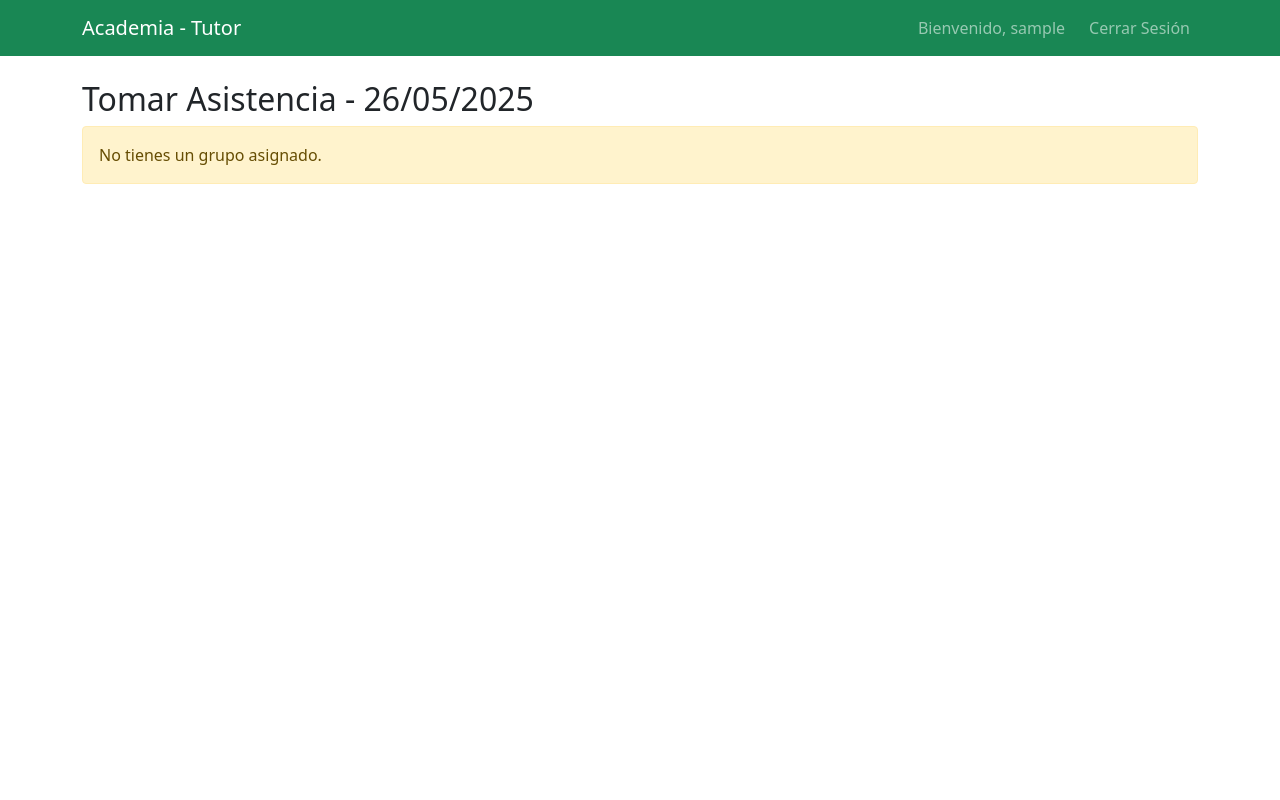
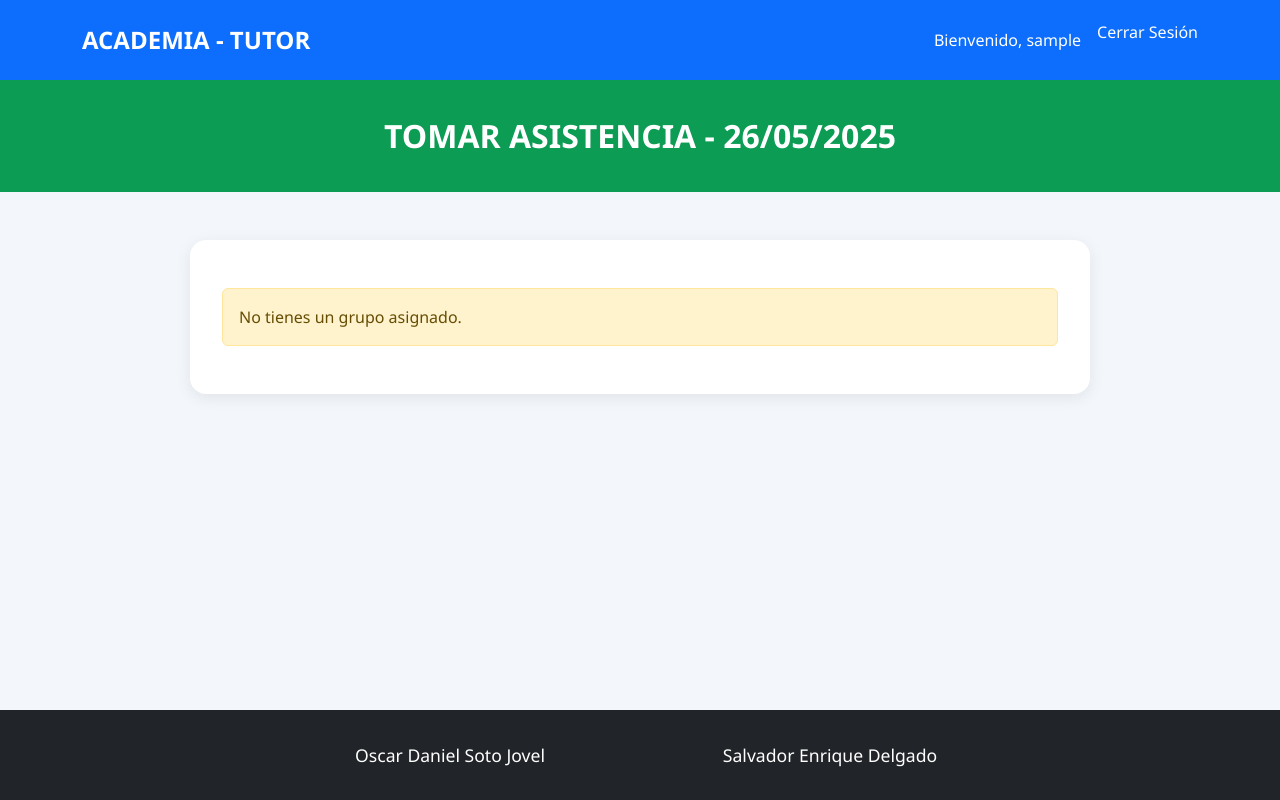
Before and after one commit to DanielSotoo/Desafiopractico3-DSS, a PHP site: template views/asistencia/index.php in a window 1280 px wide. Run offline with PHP 8.4, Linux system fonts and the light colour scheme; the template is opened without the code that fills it, so the values that code supplies are empty; the visitor is signed in with stand-in values (Sample User, id 1).

Commit message:
Update index.php

```diff
--- a/views/asistencia/index.php
+++ b/views/asistencia/index.php
@@ -1,39 +1,96 @@
-<?php
-// views/asistencia/index.php
-?>
 <!DOCTYPE html>
-<html>
+<html lang="es">
 <head>
-    <title>Tomar Asistencia</title>
-    <link href="https://cdn.jsdelivr.net/npm/bootstrap@5.1.3/dist/css/bootstrap.min.css" rel="stylesheet">
+    <meta charset="UTF-8">
+    <title>Asistencia - Academia</title>
+    <link href="https://cdn.jsdelivr.net/npm/bootstrap@5.3.0/dist/css/bootstrap.min.css" rel="stylesheet">
+    <style>
+        html, body {
+            height: 100%;
+            margin: 0;
+            font-family: 'Segoe UI', sans-serif;
+            background-color: #f3f6fa;
+        }
+        .page-container {
+            display: flex;
+            flex-direction: column;
+            min-height: 100vh;
+        }
+        .main-content {
+            flex: 1;
+        }
+        .navbar {
+            background-color: #0d6efd;
+            height: 80px;
+        }
+        .navbar-brand {
+            font-size: 1.5rem;
+            font-weight: bold;
+        }
+        .section-title-bar {
+            background-color: rgb(12, 156, 84);
+            color: white;
+            padding: 2rem 1rem;
+            font-size: 2rem;
+            font-weight: bold;
+            text-align: center;
+            width: 100%;
+        }
+        .form-container {
+            max-width: 900px;
+            margin: 3rem auto;
+            padding: 2rem;
+            background: white;
+            border-radius: 1rem;
+            box-shadow: 0 4px 16px rgba(0, 0, 0, 0.08);
+        }
+        .form-label {
+            font-weight: 600;
+            color: #2c3e50;
+        }
+        .table thead {
+            background-color: #f0f0f0;
+        }
+        .footer {
+            background-color: #212529;
+            color: white;
+            padding: 2rem 0;
+            text-align: center;
+        }
+        .footer .row > div {
+            font-size: 1.1rem;
+            font-weight: 500;
+        }
+    </style>
 </head>
 <body>
-    <nav class="navbar navbar-expand-lg navbar-dark bg-success">
+<div class="page-container">
+
+    <nav class="navbar navbar-expand-lg navbar-dark">
         <div class="container">
-            <a class="navbar-brand" href="#">Academia - Tutor</a>
-            <div class="navbar-nav ms-auto">
-                <span class="navbar-text me-3">Bienvenido, <?= $_SESSION['username'] ?></span>
-                <a class="nav-link" href="logout.php">Cerrar Sesión</a>
+            <a class="navbar-brand" href="#">ACADEMIA - TUTOR</a>
+            <div class="d-flex">
+                <span class="navbar-text text-white me-3">Bienvenido, <?= $_SESSION['username'] ?></span>
+                <a class="nav-link text-white" href="logout.php">Cerrar Sesión</a>
             </div>
         </div>
     </nav>
 
-    <div class="container mt-4">
-        <h2>Tomar Asistencia - <?= date('d/m/Y') ?></h2>
+    <div class="section-title-bar">
+        TOMAR ASISTENCIA - <?= date('d/m/Y') ?>
+    </div>
 
-        <?php if(isset($mensaje)): ?>
+    <div class="main-content">
+        <div class="form-container">
+            <?php if (isset($mensaje)): ?>
                 <div class="alert alert-success"><?= $mensaje ?></div>
             <?php endif; ?>
 
-        <?php if(isset($grupo) && $grupo): ?>
-        <div class="card">
-            <div class="card-header">
-                <h5>Grupo: <?= $grupo['nombre'] ?></h5>
-            </div>
-            <div class="card-body">
+            <?php if (isset($grupo) && $grupo): ?>
+                <h5 class="mb-4"><strong>Grupo:</strong> <?= $grupo['nombre'] ?></h5>
                 <form method="post">
                     <div class="table-responsive">
-                        <table class="table">
+                        <table class="table align-middle">
                             <thead>
                                 <tr>
                                     <th>Estudiante</th>
@@ -42,7 +99,7 @@
                                 </tr>
                             </thead>
                             <tbody>
-                                <?php foreach($estudiantes as $estudiante): ?>
+                                <?php foreach ($estudiantes as $estudiante): ?>
                                     <tr>
                                         <td><?= $estudiante['nombres'] . ' ' . $estudiante['apellidos'] ?></td>
                                         <td>
@@ -55,7 +112,7 @@
                                         <td>
                                             <select name="aspectos[<?= $estudiante['codigo'] ?>][]" class="form-select form-select-sm">
                                                 <option value="">Sin aspecto</option>
-                                            <?php foreach($aspectos as $aspecto): ?>
+                                                <?php foreach ($aspectos as $aspecto): ?>
                                                     <option value="<?= $aspecto['id'] ?>">[<?= $aspecto['tipo'] ?>] <?= $aspecto['descripcion'] ?></option>
                                                 <?php endforeach; ?>
                                             </select>
@@ -65,13 +122,23 @@
                             </tbody>
                         </table>
                     </div>
-                    <button type="submit" class="btn btn-primary">Registrar Asistencia</button>
+                    <button type="submit" class="btn btn-primary w-100 mt-3">REGISTRAR ASISTENCIA</button>
                 </form>
+            <?php else: ?>
+                <div class="alert alert-warning mt-3">No tienes un grupo asignado.</div>
+            <?php endif; ?>
         </div>
     </div>
-        <?php else: ?>
-            <div class="alert alert-warning">No tienes un grupo asignado.</div>
-        <?php endif; ?>
+
+    <footer class="footer mt-auto">
+        <div class="container">
+            <div class="row justify-content-center">
+                <div class="col-md-4">Oscar Daniel Soto Jovel</div>
+                <div class="col-md-4">Salvador Enrique Delgado</div>
+            </div>
+        </div>
+    </footer>
+
 </div>
 </body>
 </html>
```
Lines whose indentation alone changed are shown as unchanged.
